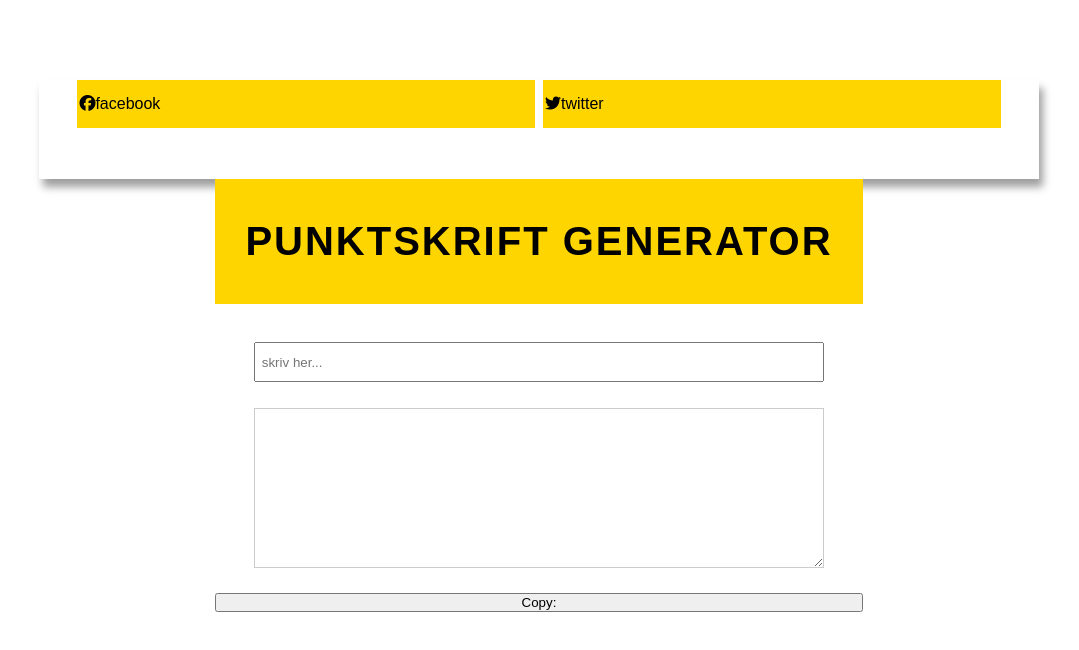
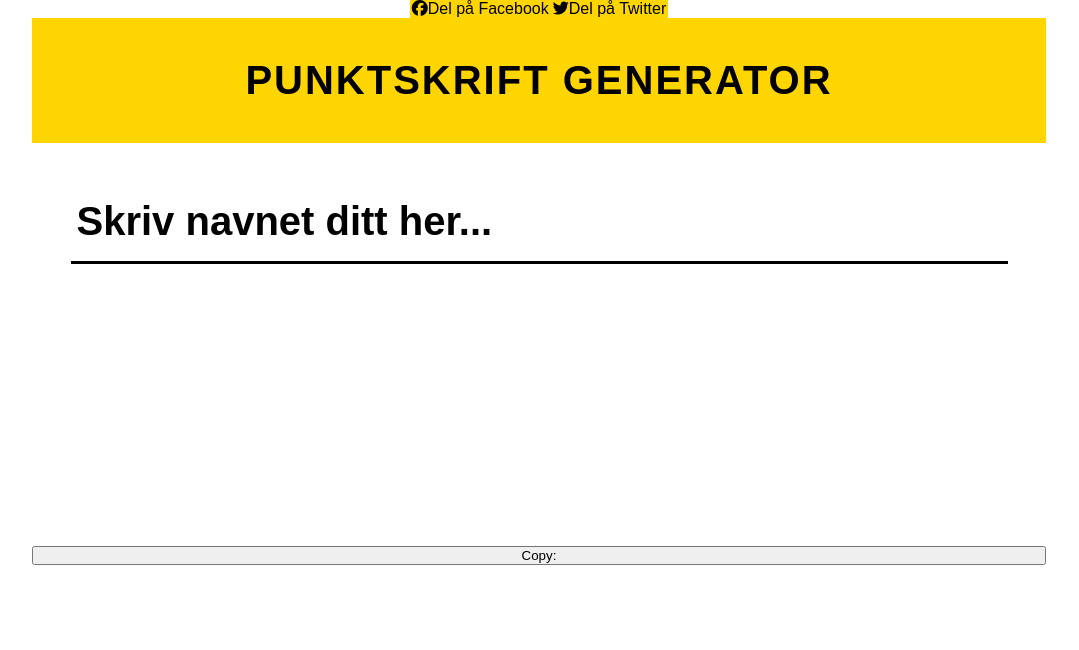
Before and after one commit to TinaHoldcroft/punktskrift-generator, a Next.js app: page / in a window 1280 px wide. Shown: the top 650 px of the page, without its empty margins (101-1180 px from the left). Built offline with nearby package versions, Linux system fonts and the light colour scheme; a web font is replaced by a local one.

Commit message:
rearranging elements

```diff
--- a/components/CopyBtn.js
+++ /dev/null
@@ -1,104 +0,0 @@
-import React from "react";
-import { CopyToClipboard } from "react-copy-to-clipboard";
-import Head from 'next/head';
-
-class Datepicker extends React.Component {
-    constructor(props) {
-        super(props)
-        this.state = {
-            value: '',
-        }
-    }
-
-    handleChange(event) {
-        this.setState({value: event.target.value})
-    }
-
-    render(){
-        global.onload = function() {
-            var txtInput = document.getElementById('txtInput');
-
-            var alphabet = {
-                'a' : '&#10241;',
-                'b' : '&#10243;',
-                'c' : '&#10249;',
-                'd' : '&#10265;',
-                'e' : '&#10257;',
-                'f' : '&#10251;',
-                'g' : '&#10267;',
-                'h' : '&#10259;',
-                'i' : '&#10250;',
-                'j' : '&#10266;',
-                'k' : '&#10245;',
-                'l' : '&#10247;',
-                'm' : '&#10281;',
-                'n' : '&#10269;',
-                'o' : '&#10261;',
-                'p' : '&#10255;',
-                'q' : '&#10271;',
-                'r' : '&#10263;',
-                's' : '&#10254;',
-                't' : '&#10270;',
-                'u' : '&#10277;',
-                'v' : '&#10300;',
-                'w' : '&#10298;',
-                'x' : '&#10285;',
-                'y' : '&#10301;',
-                'z' : '&#10293;',
-                'æ' : '&#10268;',
-                'ø' : '&#10282;',
-                'å' : '&#10273;',
-
-                ' ': '&emsp;',
-                '.' : '&#10244;',
-                ',' : '&#10242;',
-                '!' : '&#10262;',
-                '?' : '&#10274;',
-                ':' : '&#10258;',
-                ';' : '&#10246;',
-                '-' : '&#10276;',
-                '#' : '&#10300;',
-                "'" : '&#10256;',
-                '&' : '&#10284;',
-            }
-
-            txtInput.onkeyup = function() {
-                txtOutput.innerHTML = "";
-                var data = txtInput.value.toLowerCase();
-                for (var i = 0; i < data.length; i++) {
-                    var letter = data.charAt(i);
-                    if(letter.match()) {
-                        var symbol = alphabet[letter];
-                        txtOutput.innerHTML += symbol;
-                    }
-                }
-            }
-
-        }
-        return(
-            <>
-                <Head>
-		            <meta name="description" content={'Mitt navn:' + this.state.value}/>
-                    <meta property="og:description" content={'Mitt navn:' + this.state.value}/>
-                </Head>
-            <div>
-                <form className="braille-generator">
-                <label htmlFor="txtInput">Punktskrift Generator</label>
-                <input autoComplete="off" type="text" id="txtInput" placeholder="skriv her..." />
-                <textarea onMouseOver={this.handleChange.bind(this)} onTouchMove={this.handleChange.bind(this)} id="txtOutput"></textarea>
-                <CopyToClipboard text={this.state.value}>
-
-            <button>Copy: {this.state.value}</button>
-            </CopyToClipboard>
-
-            </form>
-
-
-
-            </div>
-            </>
-        )
-    }
-}
-
-export default Datepicker;
--- a/components/Generator.js
+++ b/components/Generator.js
@@ -1,7 +1,20 @@
-import {CopyToClipboard} from 'react-copy-to-clipboard';
+import React from "react";
+import { CopyToClipboard } from "react-copy-to-clipboard";
+import Head from 'next/head';
 
-export default function Generator() {
+class Generator extends React.Component {
+    constructor(props) {
+        super(props)
+        this.state = {
+            value: '',
+        }
+    }
 
+    handleChange(event) {
+        this.setState({value: event.target.value})
+    }
+
+    render(){
         global.onload = function() {
             var txtInput = document.getElementById('txtInput');
 
@@ -62,14 +75,19 @@ export default function Generator() {
             }
 
         }
-
-    return (
+        return(
             <>
                 <form className="braille-generator">
                     <label htmlFor="txtInput">Punktskrift Generator</label>
-                <input autoComplete="off" type="text" id="txtInput" placeholder="skriv her..." />
-                <textarea id="txtOutput"></textarea>
+                    <input autoComplete="off" type="text" id="txtInput" placeholder="Skriv navnet ditt her..." />
+                    <textarea onMouseOver={this.handleChange.bind(this)} onTouchMove={this.handleChange.bind(this)} id="txtOutput"></textarea>
+                    <CopyToClipboard text={this.state.value}>
+                        <button>Copy: {this.state.value}</button>
+                    </CopyToClipboard>
                 </form>
             </>
         )
     }
+}
+
+export default Generator;
--- a/pages/_document.js
+++ b/pages/_document.js
@@ -9,7 +9,7 @@ class MyDocument extends Document {
 
     render() {
         const lang = "no";
-        //const description = "Punktskrift generator fra Norges Blindeforbund";
+        const description = "Punktskrift generator fra Norges Blindeforbund";
         const image = "https://www.blindeforbundet.no/++theme++nbf.tema/logo_simple.svg";
         const keywords = "Punktskrift Generator, Norges Blindeforbund";
         const url ="https://punktskrift-generator.vercel.app/";
@@ -24,10 +24,8 @@ class MyDocument extends Document {
                     <meta name="author" content="Norges Blindeforbund"/>
 		            <meta name="keywords" content={keywords}/>
                     <meta property="og:image" content={image}/>
-                    {/*
                     <meta property="og:description" content={description}/>
                     <meta name="description" content={description}/>
-                    */}
                     <meta property="og:url" content={url}/>
                     <meta property="og:type" content="website"/>
                     <meta name="theme-color" content="#FFD500"/>
--- a/pages/index.js
+++ b/pages/index.js
@@ -1,8 +1,6 @@
 import Head from 'next/head';
 import ShareBtn from '../components/ShareBtn';
 import Generator from '../components/Generator';
-import { CopyToClipboard } from 'react-copy-to-clipboard';
-import Datepicker from '../components/CopyBtn';
 //https://altcodeunicode.com/alt-codes-for-braille-patterns/
 
 export default function Home() {
@@ -14,23 +12,22 @@ export default function Home() {
                 <title>{title}</title>
                 <meta property="og:title" content={title}/>
             </Head>
-            <div className="braille-generator-container">
 
-                    <div className="btn-group">
+            <div className="btn-group">
                         <ShareBtn
-                            text = "facebook"
+                            text = "Del på Facebook"
                             icon = "fab fa-facebook"
                             link = "https://www.facebook.com/sharer/sharer.php?u=https%3A%2F%2Fpunktskrift-generator.vercel.app%2F&amp;src=sdkpreparse"
                         />
                         <ShareBtn
-                            text = "twitter"
+                            text = "Del på Twitter"
                             icon = "fab fa-twitter"
                             link = "https://twitter.com/intent/tweet?hashtags=punktskriftdagen,Blindeforbundet&amp;original_referer=https%3A%2F%2Fdeveloper.twitter.com%2F&amp;ref_src=twsrc%5Etfw%7Ctwcamp%5Ebuttonembed%7Ctwterm%5Eshare%7Ctwgr%5E&amp;related=twitterapi%2Ctwitter&amp;text=Ta%20en%20titt%20på%20Norges%20Blindeforbunds%20punktskrift%20generator&amp;url=https%3A%2F%2Fpunktskrift-generator.vercel.app&amp;via=Blindeforbundet"
                         />
                     </div>
-                    </div>
 
-<Datepicker/>
+
+            <Generator/>
         </>
     )
 }
--- a/styles/partials/_main.scss
+++ b/styles/partials/_main.scss
@@ -1,19 +1,13 @@
 #txtOutput {
     background-color: #FFFFFF;
     border: 1px solid #CCCCCC;
-    font-size: 3em;
     font-weight: 900;
     letter-spacing: 0.1em;
     text-shadow: 2px 2px $yellow;
     height: 10rem;
-}
-.braille-generator-container {
-    @include flex(column nowrap, center, stretch, auto, flex-start, 0);
-    height: 100%;
-    max-width: 1000px;
-    width: 100vw;
-    box-shadow: 4.0px 8.0px 8.0px hsl(0deg 0% 0% / 0.38);
-    margin: 5rem 0 0 0;
+    text-align: center;
+    width: 100%;
+    font-size: clamp(3em, 6vw, 6rem);
 }
 .braille-generator {
     @include flex(column nowrap,flex-start, stretch, auto, flex-start, 2vmax);
@@ -29,8 +23,19 @@
         letter-spacing: 0.05em;
     }
     input {
-        height: 2.5rem;
         padding: 0 6px;
+        color: black;
+        font-weight: 900;
+        border-top: none;
+        border-left: none;
+        border-right: none;
+        border-bottom: 3px solid black;
+        font-size: clamp(1.5em, 4vw, 2.5rem);
+        line-height: 2em;
+        &::placeholder {
+            color: black;
+            opacity: 1;
+        }
     }
     input, textarea, div {
         margin: 0 3vmax;
@@ -40,12 +45,13 @@
         }
     }
     textarea {
-        min-height: 6vmax;
+        min-height: 3em;
+        border: none!important;
+        outline: none!important;
+        resize: none;
     }
 }
 .btn-group {
-    @include flex(row nowrap,flex-start, stretch, auto, flex-start, 1vmin);
-    margin: 0 3vmax 4vmax 3vmax;
     .btn {
         width: 100%;
         border: none;
--- a/styles/styles.css
+++ b/styles/styles.css
@@ -47,30 +47,13 @@ a:focus, a:active {
 #txtOutput {
   background-color: #FFFFFF;
   border: 1px solid #CCCCCC;
-  font-size: 3em;
   font-weight: 900;
   letter-spacing: 0.1em;
   text-shadow: 2px 2px #FFD500;
   height: 10rem;
-}
-
-.braille-generator-container {
-  display: -webkit-box;
-  display: -moz-box;
-  display: -ms-flexbox;
-  display: -webkit-flex;
-  display: flex;
-  flex-flow: column nowrap;
-  justify-content: center;
-  align-items: stretch;
-  align-self: auto;
-  align-content: flex-start;
-  gap: 0;
-  height: 100%;
-  max-width: 1000px;
-  width: 100vw;
-  box-shadow: 4px 8px 8px rgba(0, 0, 0, 0.38);
-  margin: 5rem 0 0 0;
+  text-align: center;
+  width: 100%;
+  font-size: clamp(3em, 6vw, 6rem);
 }
 
 .braille-generator {
@@ -98,8 +81,19 @@ a:focus, a:active {
   letter-spacing: 0.05em;
 }
 .braille-generator input {
-  height: 2.5rem;
   padding: 0 6px;
+  color: black;
+  font-weight: 900;
+  border-top: none;
+  border-left: none;
+  border-right: none;
+  border-bottom: 3px solid black;
+  font-size: clamp(1.5em, 4vw, 2.5rem);
+  line-height: 2em;
+}
+.braille-generator input::placeholder {
+  color: black;
+  opacity: 1;
 }
 .braille-generator input, .braille-generator textarea, .braille-generator div {
   margin: 0 3vmax;
@@ -109,23 +103,12 @@ a:focus, a:active {
   outline: none;
 }
 .braille-generator textarea {
-  min-height: 6vmax;
+  min-height: 3em;
+  border: none !important;
+  outline: none !important;
+  resize: none;
 }
 
-.btn-group {
-  display: -webkit-box;
-  display: -moz-box;
-  display: -ms-flexbox;
-  display: -webkit-flex;
-  display: flex;
-  flex-flow: row nowrap;
-  justify-content: flex-start;
-  align-items: stretch;
-  align-self: auto;
-  align-content: flex-start;
-  gap: 1vmin;
-  margin: 0 3vmax 4vmax 3vmax;
-}
 .btn-group .btn {
   width: 100%;
   border: none;
```
Also changed, not shown: 1 other file (tests, documents, lock files or other folders). Lines whose indentation alone changed are shown as unchanged.
